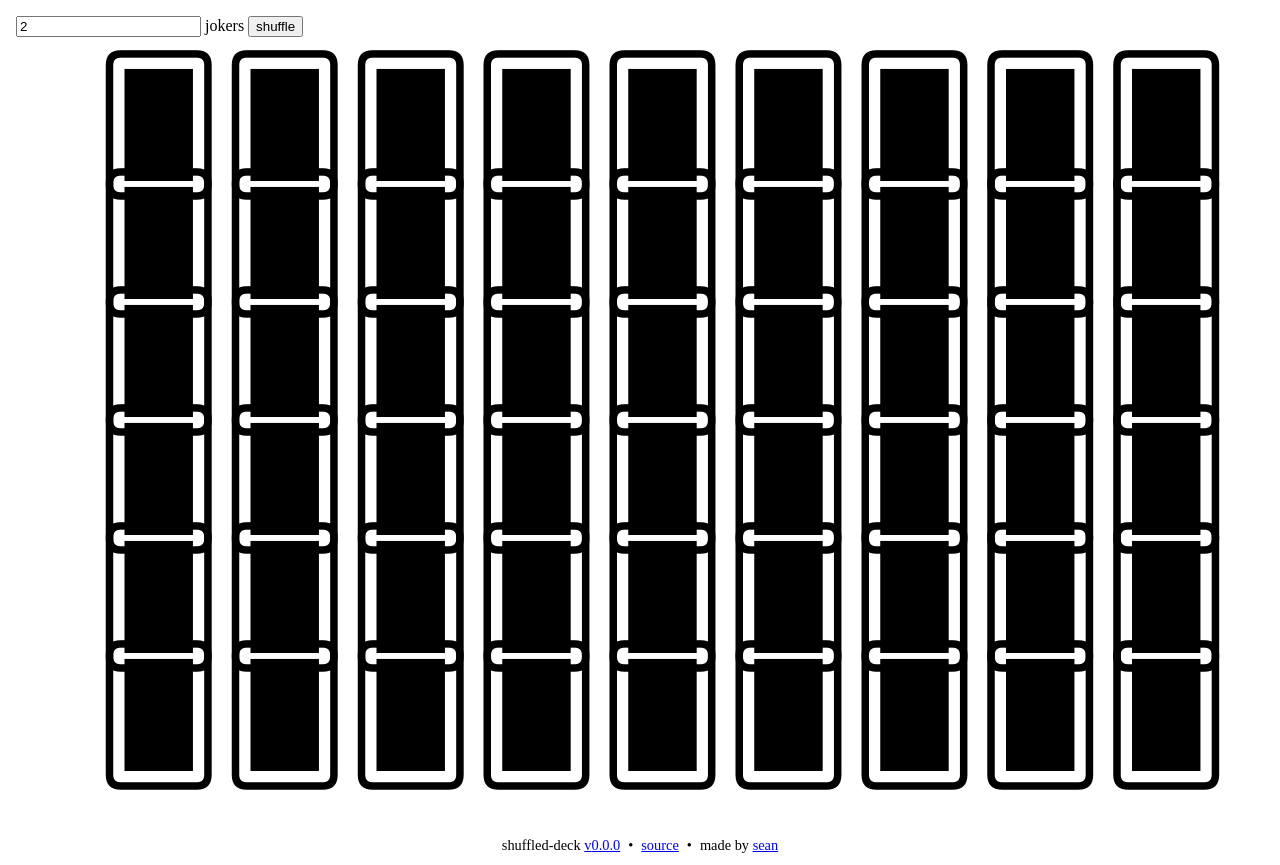
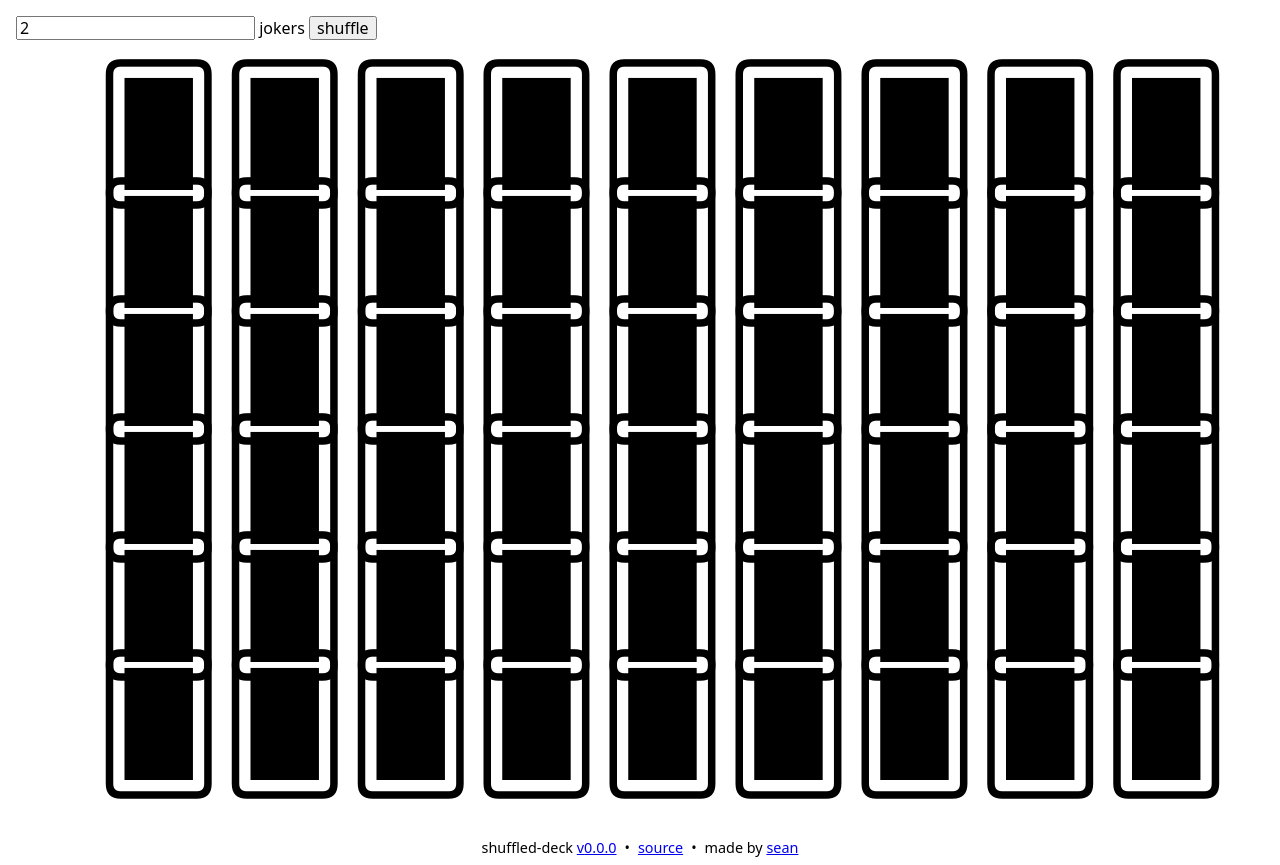
Before and after one commit to seleb/shuffled-deck, a website built with Vite: page src/index.html in a window 1280 px wide. Built offline with nearby package versions, Linux system fonts and the light colour scheme.

Commit message:
feat: normalize css

```diff
--- a/package.json
+++ b/package.json
@@ -42,6 +42,7 @@
 		"preview": "vite preview"
 	},
 	"devDependencies": {
+		"modern-normalize": "^3.0.1",
 		"typescript": "^5.6.2",
 		"vite": "^6.0.5"
 	}
--- a/src/style.css
+++ b/src/style.css
@@ -1,3 +1,5 @@
+@import '../node_modules/modern-normalize/modern-normalize.css';
+
 :root {
   color-scheme: light;
   --bg: #fff;
@@ -19,12 +21,6 @@ div#preloader {
   flex-direction: column;
   background-color: var(--bg);
   z-index: 100;
-}
-
-html,
-body {
-  margin: 0;
-  padding: 0;
 }
 
 body {
```
Also changed, not shown: 1 other file.
